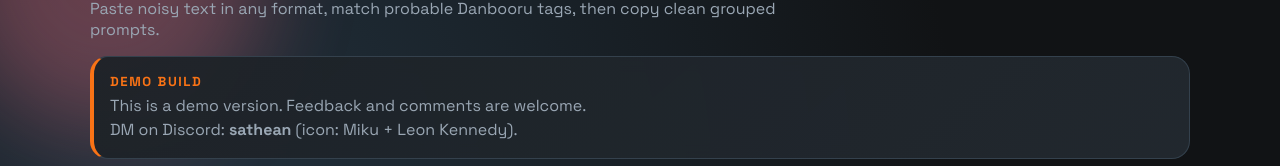
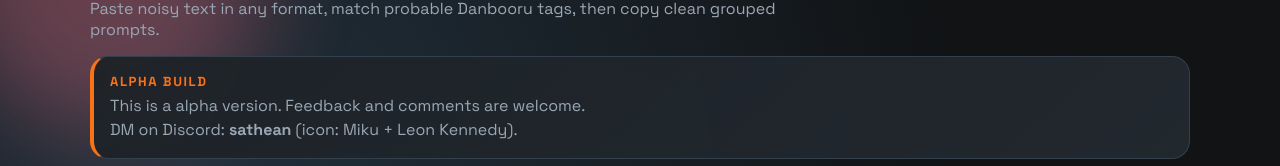
Before and after one commit to Xymoh/Tagbooru, a React (Vite) app: page / in a window 1280 px wide. Shown: the part 119-285 px from the top of the page. Built offline with nearby package versions, Linux system fonts and the light colour scheme.

Commit message:
refactor: Vite config fix

```diff
--- a/package.json
+++ b/package.json
@@ -13,6 +13,7 @@
     "react-dom": "^18.3.1"
   },
   "devDependencies": {
+    "@vitejs/plugin-react": "^4.3.4",
     "vite": "^5.4.11"
   }
 }
--- a/src/App.jsx
+++ b/src/App.jsx
@@ -153,8 +153,8 @@ export default function App() {
                 </header>
 
                 <section className="panel demo-note">
-                    <p className="demo-title">Demo Build</p>
-                    <p className="demo-text">This is a demo version. Feedback and comments are welcome.</p>
+                    <p className="demo-title">Alpha Build</p>
+                    <p className="demo-text">This is a alpha version. Feedback and comments are welcome.</p>
                     <p className="demo-text">DM on Discord: <strong>sathean</strong> (icon: Miku + Leon Kennedy).</p>
                 </section>
 
--- a/src/main.jsx
+++ b/src/main.jsx
@@ -1,10 +1,44 @@
-import React from "react";
+import { Component, StrictMode } from "react";
 import { createRoot } from "react-dom/client";
 import App from "./App";
 import "./styles.css";
 
+class AppErrorBoundary extends Component {
+    constructor(props) {
+        super(props);
+        this.state = { hasError: false, message: "" };
+    }
+
+    static getDerivedStateFromError(error) {
+        return { hasError: true, message: error?.message || "Unknown error" };
+    }
+
+    componentDidCatch(error) {
+        console.error("Render crash:", error);
+    }
+
+    render() {
+        if (this.state.hasError) {
+            return (
+                <main className="app-shell" style={{ paddingTop: "2rem" }}>
+                    <section className="panel">
+                        <h1 style={{ marginTop: 0 }}>UI Render Error</h1>
+                        <p className="demo-text">The app crashed while rendering.</p>
+                        <p className="demo-text">Check browser console for details.</p>
+                        <p className="demo-text">Error: {this.state.message}</p>
+                    </section>
+                </main>
+            );
+        }
+
+        return this.props.children;
+    }
+}
+
 createRoot(document.getElementById("root")).render(
-    <React.StrictMode>
-        <App />
-    </React.StrictMode>
+    <StrictMode>
+        <AppErrorBoundary>
+            <App />
+        </AppErrorBoundary>
+    </StrictMode>
 );
--- a/src/styles.css
+++ b/src/styles.css
@@ -23,6 +23,11 @@ body {
     color: var(--text);
     font-family: "Space Grotesk", sans-serif;
     overflow-x: hidden;
+}
+
+#root {
+    min-height: 100vh;
+    position: relative;
 }
 
 .bg-shape {
--- /dev/null
+++ b/vite.config.js
@@ -0,0 +1,6 @@
+import { defineConfig } from "vite";
+import react from "@vitejs/plugin-react";
+
+export default defineConfig({
+    plugins: [react()],
+});
```
Also changed, not shown: 1 other file (tests, documents, lock files or other folders).
